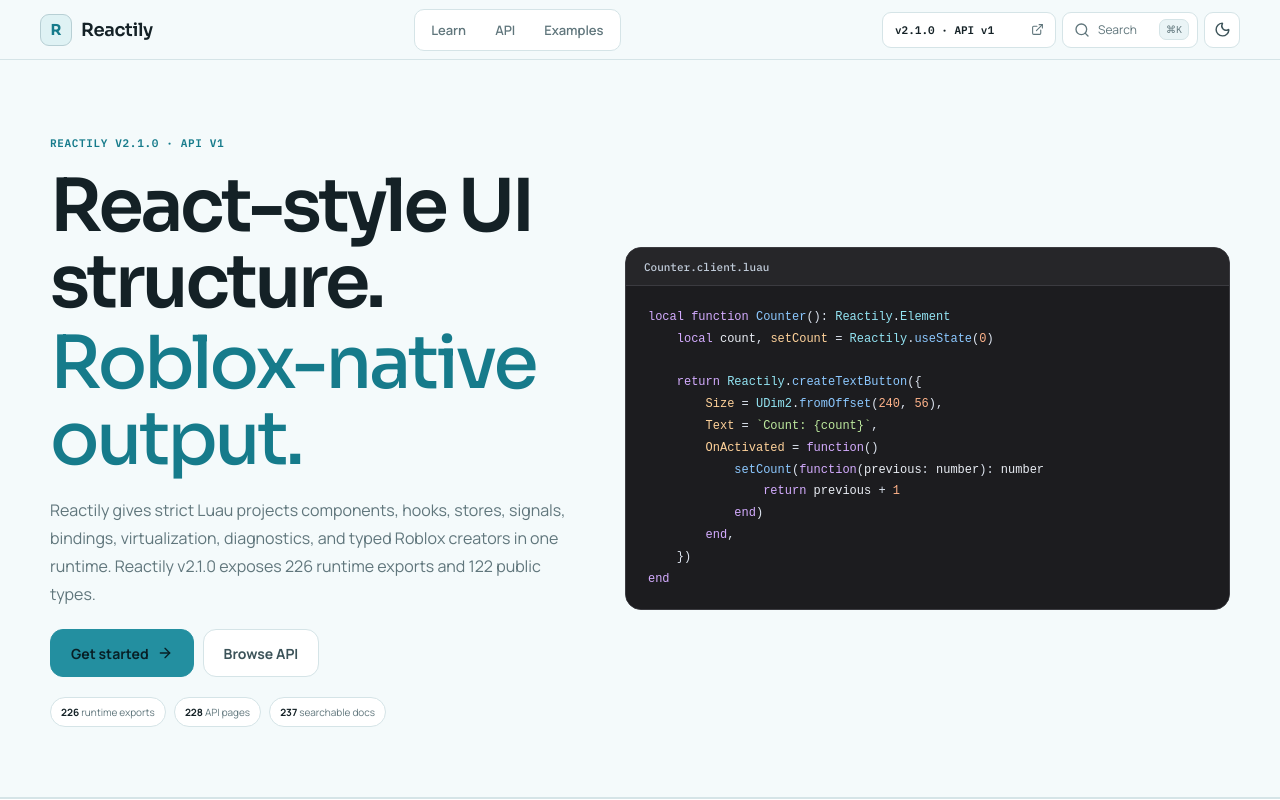
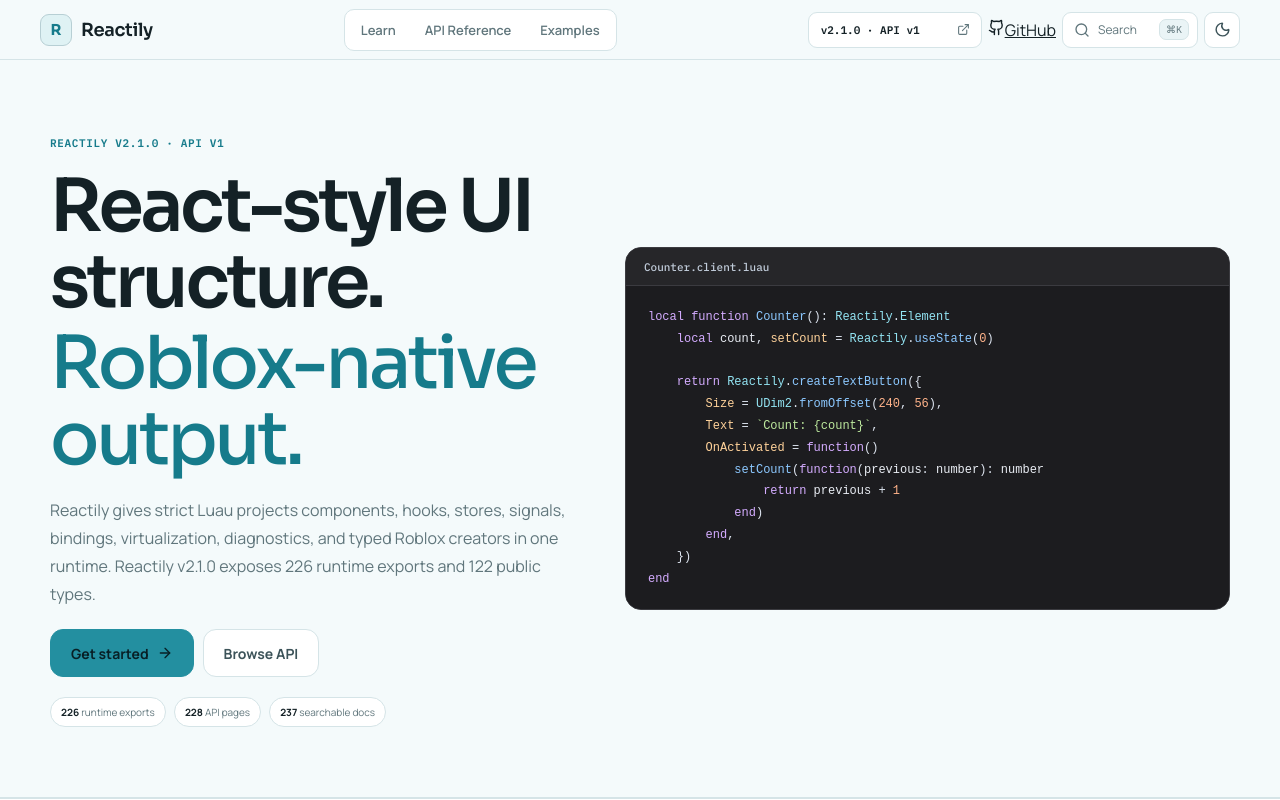
Before and after one commit to lily-studios/Reactily, a React (Vite) app in the folder reactily-website/: page / in a window 1280 px wide. Shown: the top 800 px of the page. Built offline with nearby package versions, Linux system fonts and the light colour scheme.

Commit message:
feat(docs): complete header navigation with GitHub and clear API Reference label

```diff
--- a/reactily-website/src/components/Header.tsx
+++ b/reactily-website/src/components/Header.tsx
@@ -1,4 +1,4 @@
-import { Menu, Moon, Search, Sun, X } from "lucide-react";
+import { Github, Menu, Moon, Search, Sun, X } from "lucide-react";
 import { useEffect, useState } from "react";
 import { Link, useLocation } from "react-router";
 import type { Theme } from "../lib/theme";
@@ -9,7 +9,7 @@
 
 const navigation = [
   { label: "Learn", href: "/docs/intro", section: "learn" },
-  { label: "API", href: "/api", section: "api" },
+  { label: "API Reference", href: "/api", section: "api" },
   { label: "Examples", href: "/docs/guides/examples", section: "examples" },
 ] as const;
 
@@ -74,6 +74,7 @@
           </nav>
           <div className="headerActions">
             <VersionSelector />
+            <a className="headerGitHub" href="https://github.com/lily-studios/Reactily" target="_blank" rel="noopener noreferrer" aria-label="Reactily on GitHub"><Github size={17} /><span>GitHub</span></a>
             <button
               className="searchButton"
               type="button"
```
